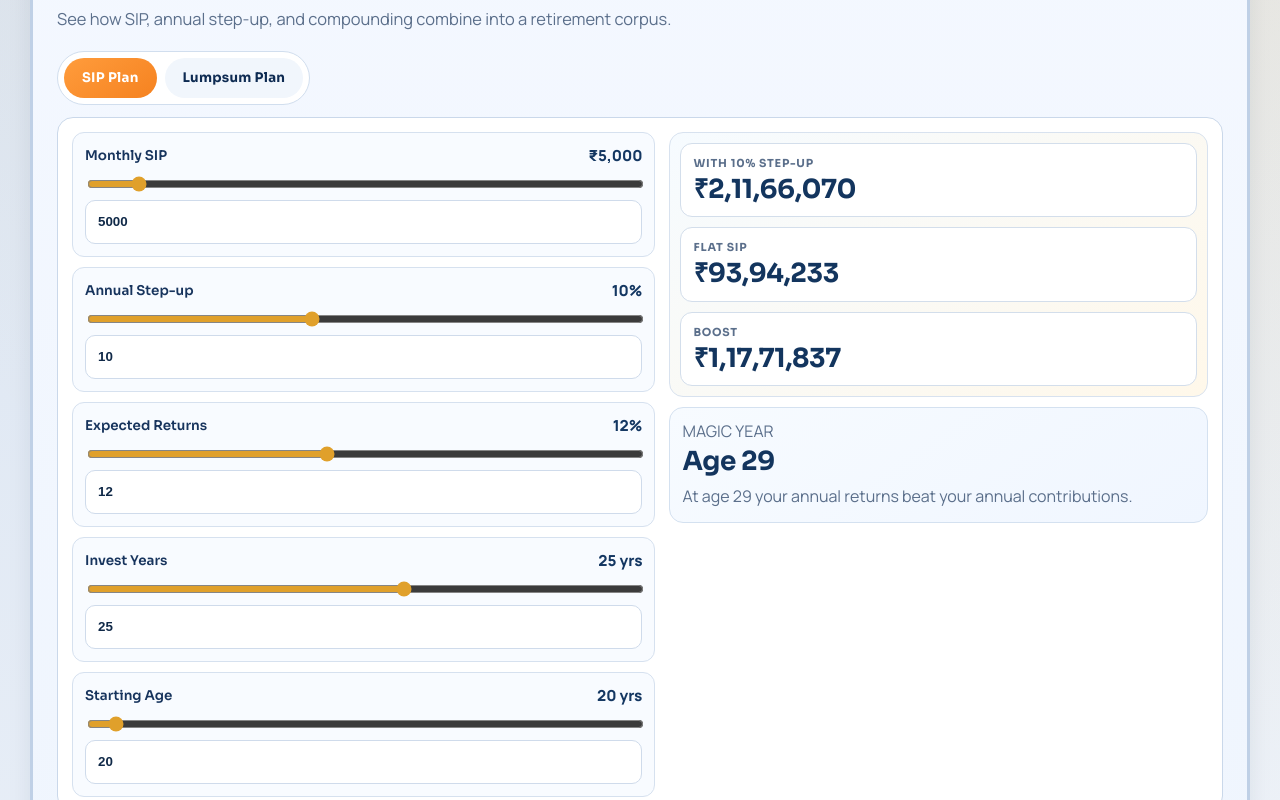
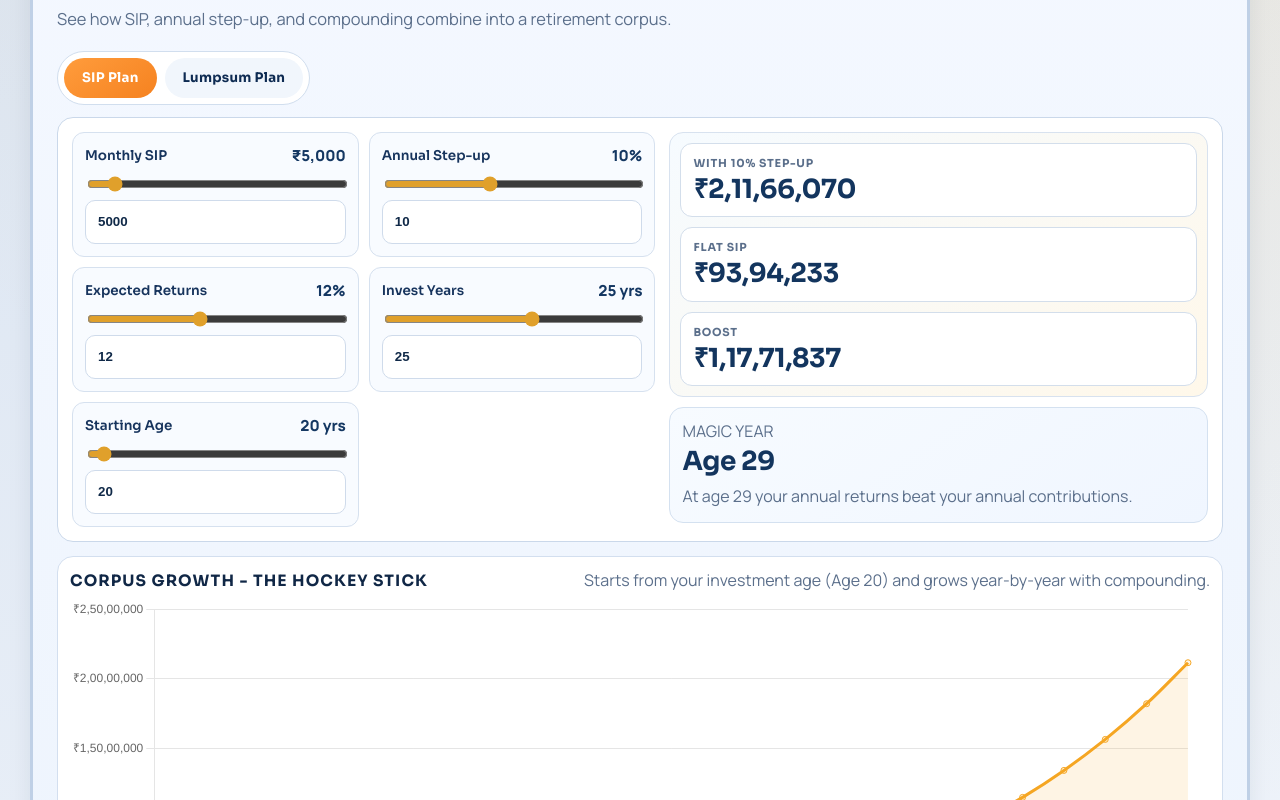
Before and after one commit to sagar-p-mtr/Angel-Investments, a React (Vite) app: page / in a window 1280 px wide. Shown: the part 820-1620 px from the top of the page. Built offline with nearby package versions, Linux system fonts and the light colour scheme.

Commit message:
Lay out seed controls in paired rows

```diff
--- a/src/App.jsx
+++ b/src/App.jsx
@@ -197,7 +197,7 @@ function SeedSection({
         </div>
 
         <div className="planner-card">
-          <div className="planner-controls">
+          <div className="planner-controls planner-controls--seed">
             {isSipPlan ? (
               <>
                 <SliderField label={t(lang, 'Monthly SIP', 'ಮಾಸಿಕ SIP')} value={state.monthlySip} onChange={monthlySip => setState(prev => ({ ...prev, monthlySip }))} min={1000} max={50000} step={500} suffix="₹" />
--- a/src/styles.css
+++ b/src/styles.css
@@ -407,11 +407,19 @@ a {
   grid-template-columns: repeat(2, minmax(0, 1fr));
 }
 
+.planner-controls--seed {
+  grid-template-columns: repeat(2, minmax(0, 1fr));
+}
+
 .planner-controls--harvest > .metric-box {
   grid-column: 1 / -1;
 }
 
 .planner-controls--harvest > .field-card {
+  min-width: 0;
+}
+
+.planner-controls--seed > .field-card {
   min-width: 0;
 }
 
@@ -924,6 +932,10 @@ a {
     grid-template-columns: 1fr;
   }
 
+  .planner-controls--seed {
+    grid-template-columns: 1fr;
+  }
+
   .chart-panel--xxl {
     min-height: 480px;
   }
```
